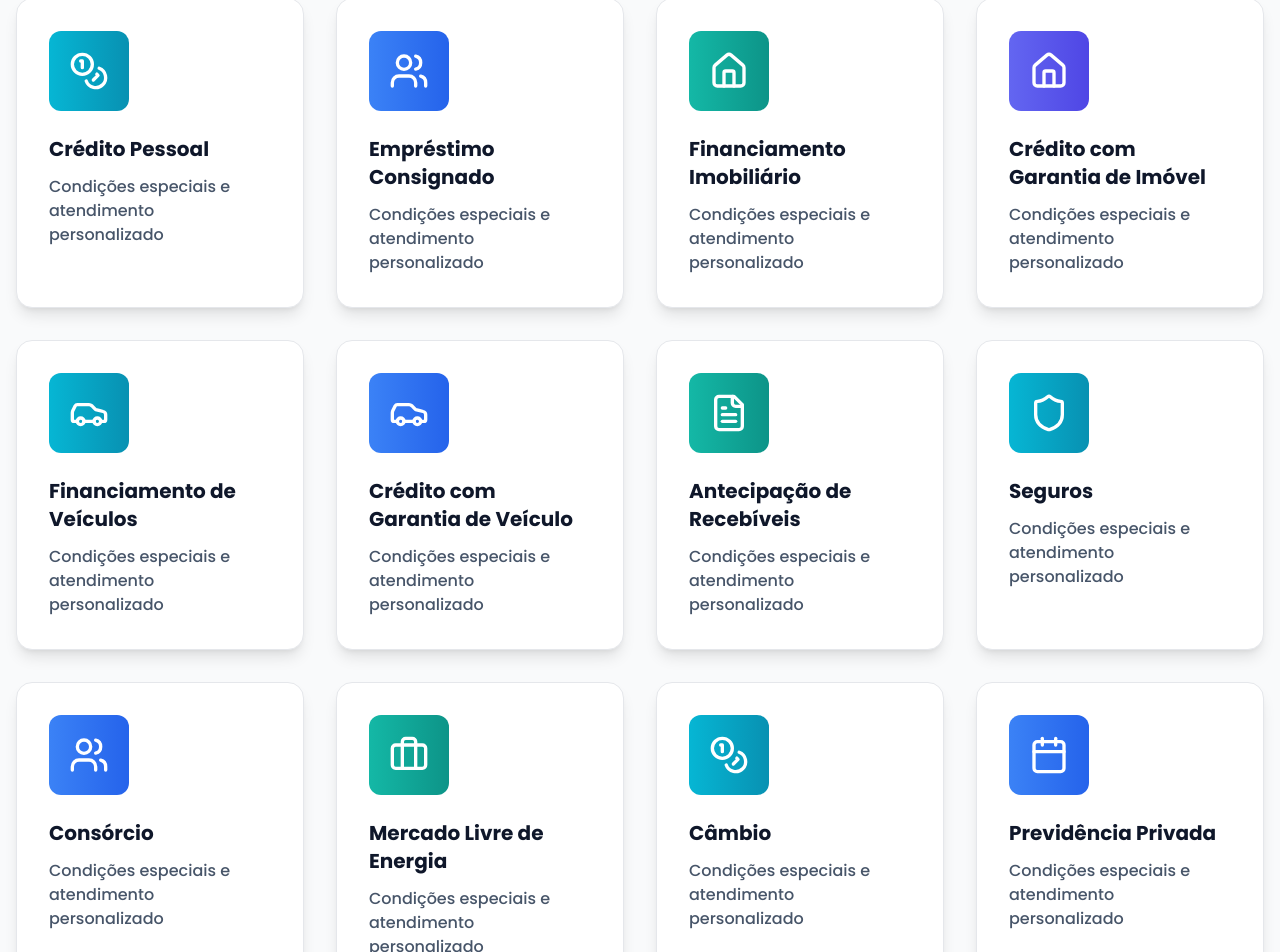
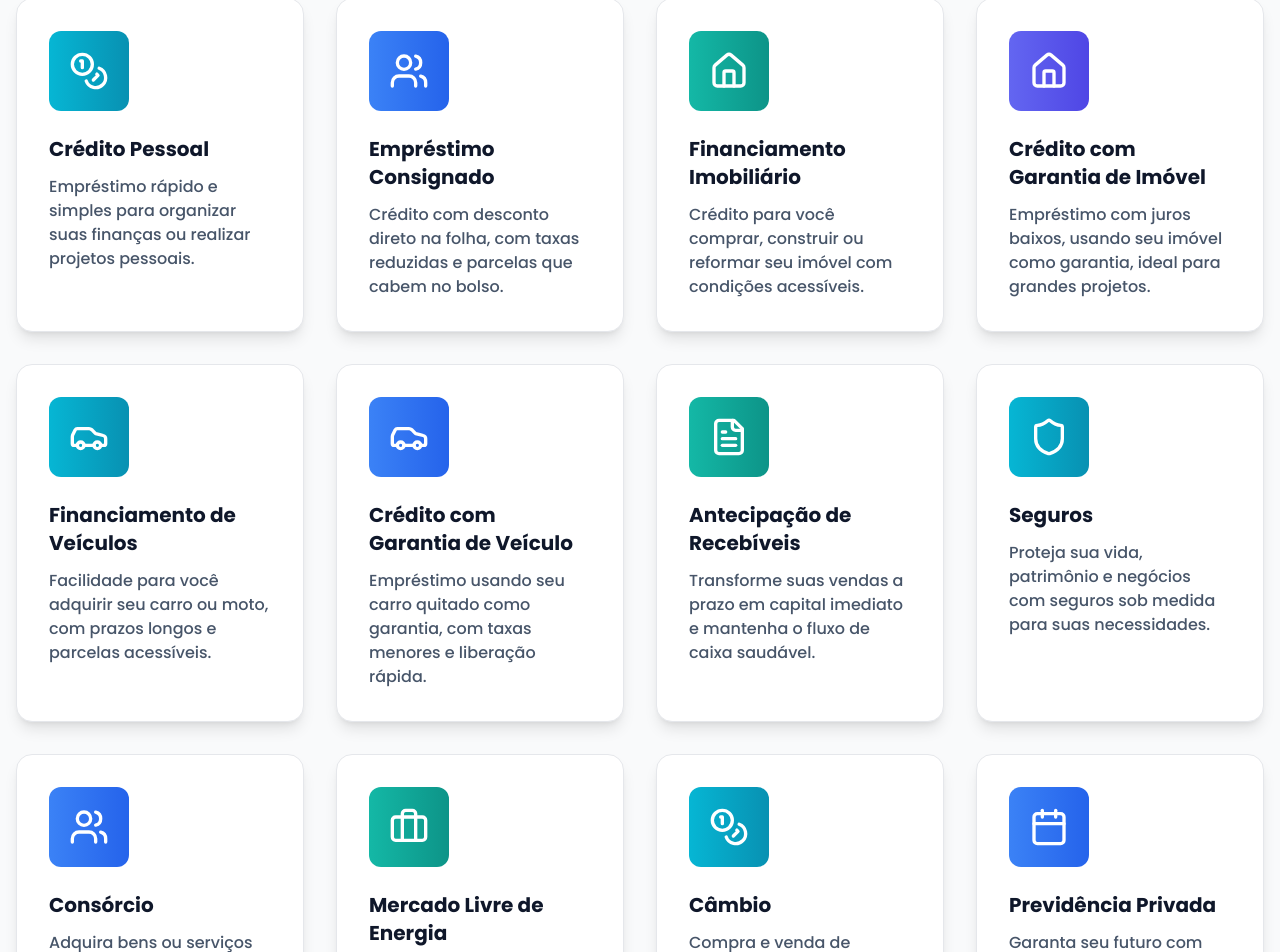
Before and after one commit to flowsyncia/elite-capital-compass-quiz, a React (Vite) app: page / in a window 1280 px wide. Shown: the part 3267-4219 px from the top of the page. Built offline with nearby package versions, Linux system fonts and the light colour scheme.

Commit message:
Update service descriptions
Update the descriptions for each service in the `ServicesSection` component.

```diff
--- a/src/components/ServicesSection.tsx
+++ b/src/components/ServicesSection.tsx
@@ -12,50 +12,62 @@ const ServicesSection = ({
     {
       icon: Coins,
       title: "Crédito Pessoal",
+      description: "Empréstimo rápido e simples para organizar suas finanças ou realizar projetos pessoais.",
       color: "from-cyan-500 to-cyan-600"
     }, {
       icon: Users,
       title: "Empréstimo Consignado",
+      description: "Crédito com desconto direto na folha, com taxas reduzidas e parcelas que cabem no bolso.",
       color: "from-blue-500 to-blue-600"
     }, {
       icon: Home,
       title: "Financiamento Imobiliário",
+      description: "Crédito para você comprar, construir ou reformar seu imóvel com condições acessíveis.",
       color: "from-teal-500 to-teal-600"
     }, {
       icon: Home,
       title: "Crédito com Garantia de Imóvel",
+      description: "Empréstimo com juros baixos, usando seu imóvel como garantia, ideal para grandes projetos.",
       color: "from-indigo-500 to-indigo-600"
     }, {
       icon: Car,
       title: "Financiamento de Veículos",
+      description: "Facilidade para você adquirir seu carro ou moto, com prazos longos e parcelas acessíveis.",
       color: "from-cyan-500 to-cyan-600"
     }, {
       icon: Car,
       title: "Crédito com Garantia de Veículo",
+      description: "Empréstimo usando seu carro quitado como garantia, com taxas menores e liberação rápida.",
       color: "from-blue-500 to-blue-600"
     }, {
       icon: FileText,
       title: "Antecipação de Recebíveis",
+      description: "Transforme suas vendas a prazo em capital imediato e mantenha o fluxo de caixa saudável.",
       color: "from-teal-500 to-teal-600"
     }, {
       icon: Shield,
       title: "Seguros",
+      description: "Proteja sua vida, patrimônio e negócios com seguros sob medida para suas necessidades.",
       color: "from-cyan-500 to-cyan-600"
     }, {
       icon: Users,
       title: "Consórcio",
+      description: "Adquira bens ou serviços de forma planejada e sem juros, com parcelas que cabem no seu orçamento.",
       color: "from-blue-500 to-blue-600"
     }, {
       icon: Briefcase,
       title: "Mercado Livre de Energia",
+      description: "Reduza seus custos com energia ao migrar para o mercado livre e ganhe mais competitividade.",
       color: "from-teal-500 to-teal-600"
     }, {
       icon: Coins,
       title: "Câmbio",
+      description: "Compra e venda de moedas estrangeiras com agilidade, segurança e taxas competitivas.",
       color: "from-cyan-500 to-cyan-600"
     }, {
       icon: Calendar,
       title: "Previdência Privada",
+      description: "Garanta seu futuro com um plano de previdência que une segurança, rentabilidade e flexibilidade.",
       color: "from-blue-500 to-blue-600"
     }
   ];
@@ -82,7 +94,7 @@ const ServicesSection = ({
                 {service.title}
               </h3>
               <p className="text-slate-600 font-medium">
-                Condições especiais e atendimento personalizado
+                {service.description}
               </p>
             </div>
           ))}
```
